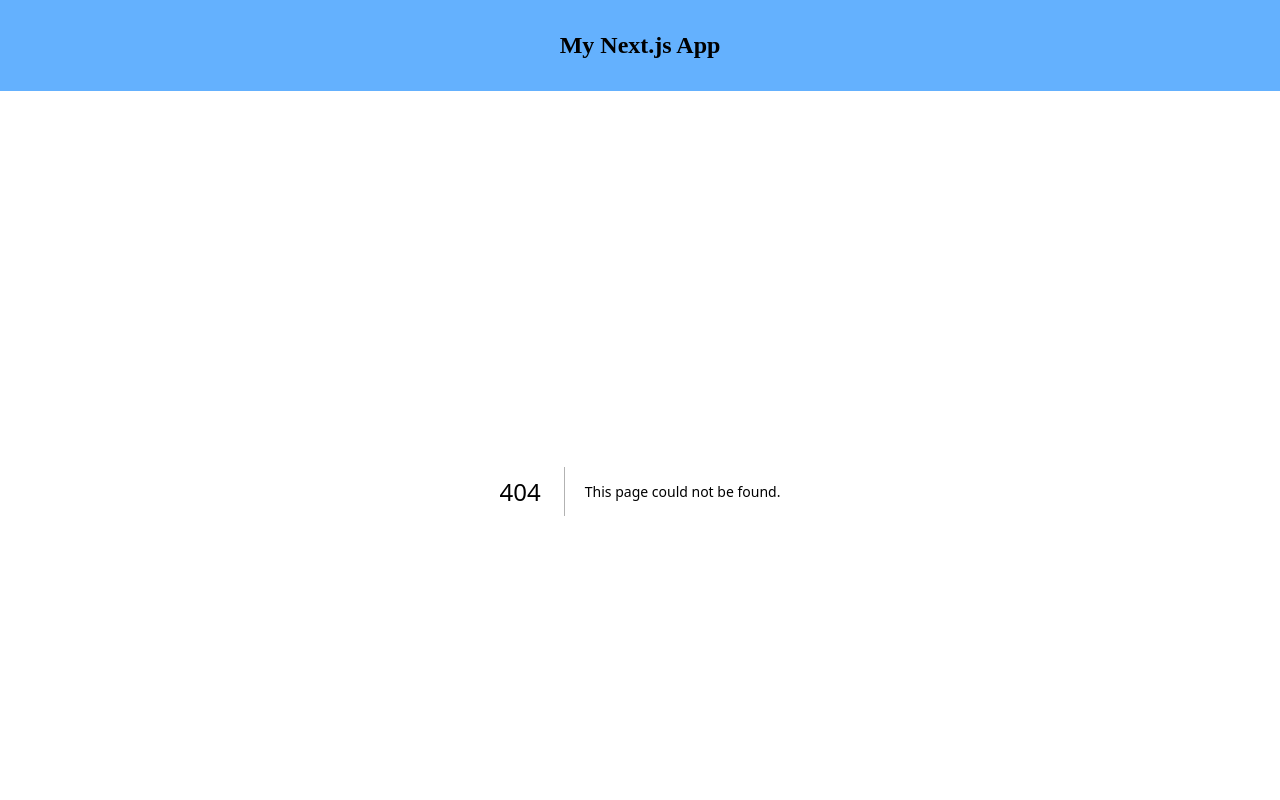
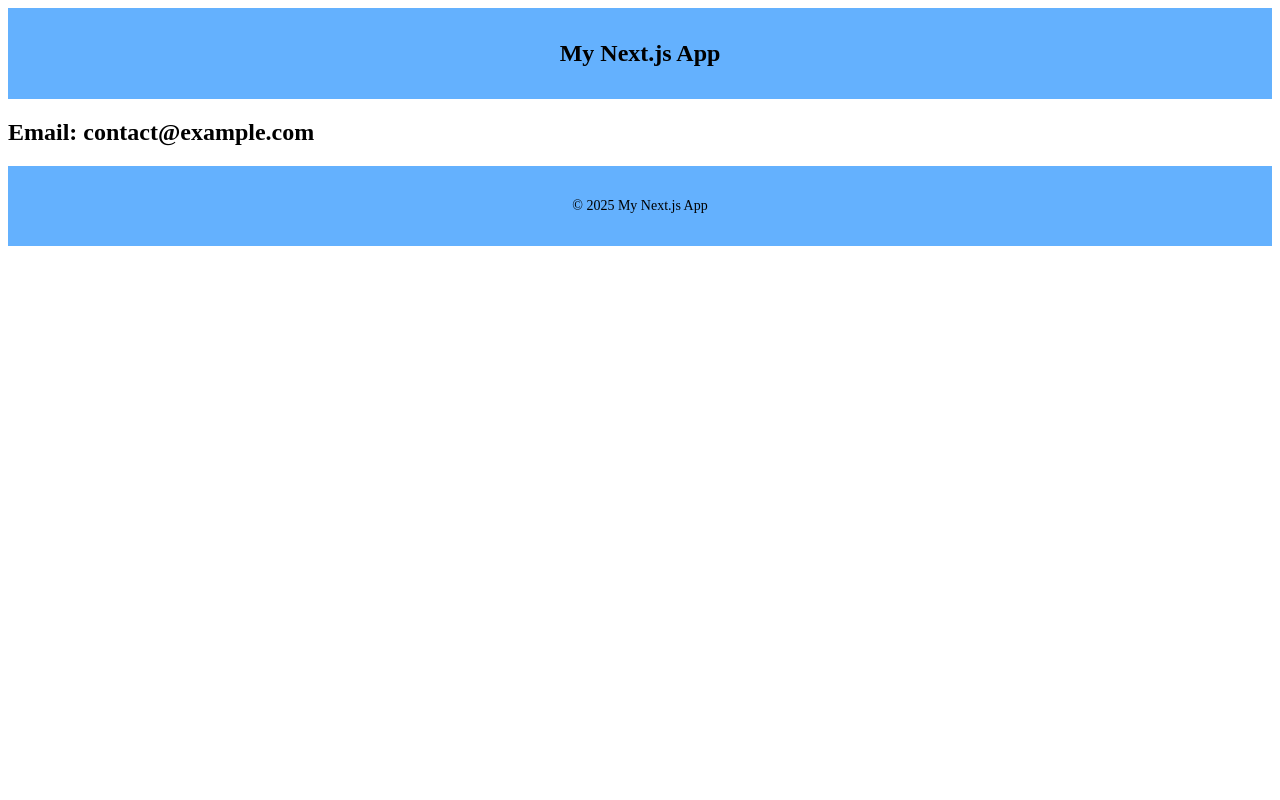
Before and after one commit to RobFyd/hello-next, a Next.js app: page /contact/email in a window 1280 px wide. Before the commit this address had no page. Shown: the top 800 px of the page. Built offline with nearby package versions, Linux system fonts and the light colour scheme.

Commit message:
feat: add Email component to display contact email address

```diff
--- /dev/null
+++ b/src/app/contact/email/page.js
@@ -0,0 +1,3 @@
+export default function Email() {
+  return <h2>Email: contact@example.com</h2>;
+}
```
